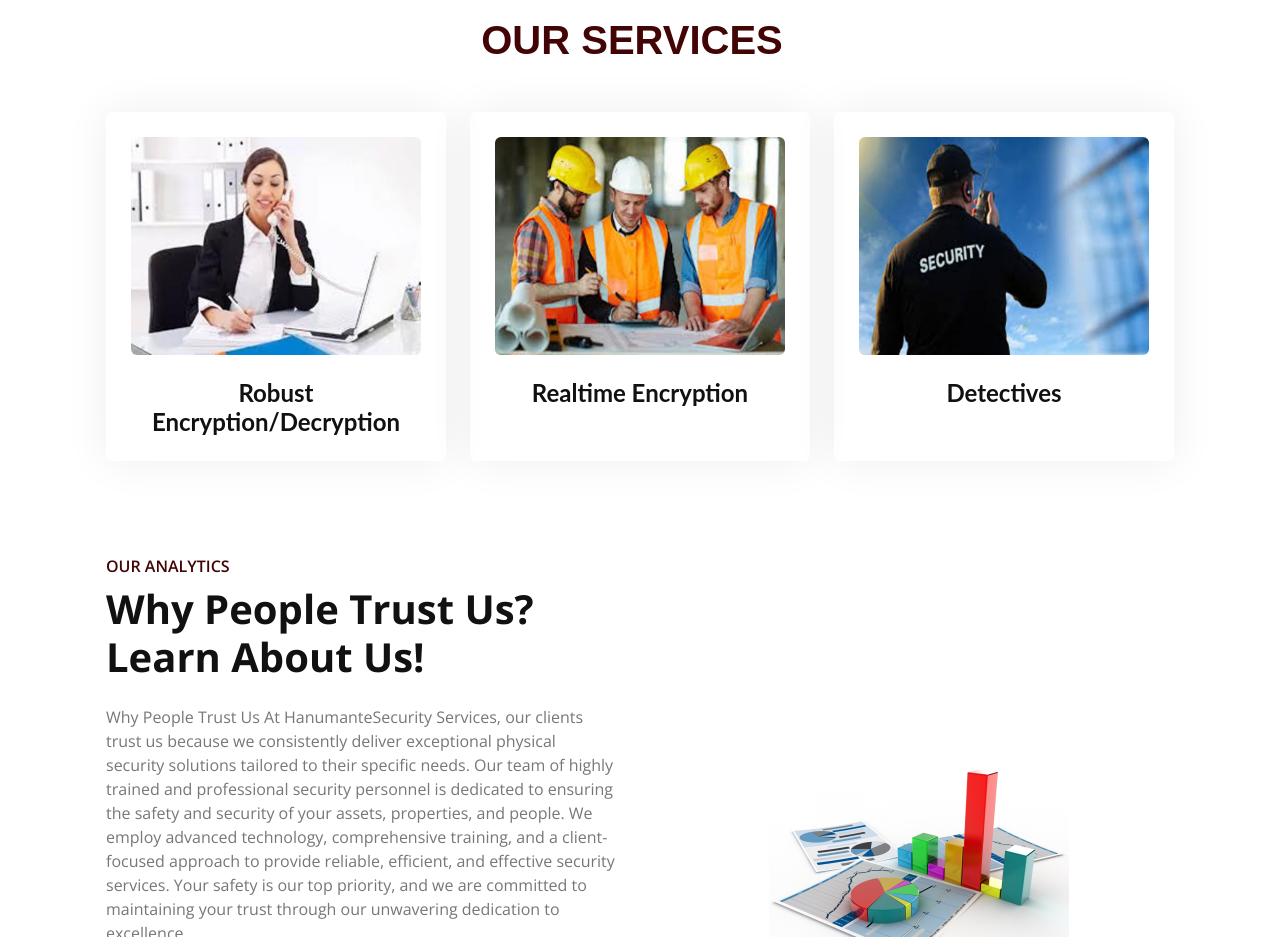
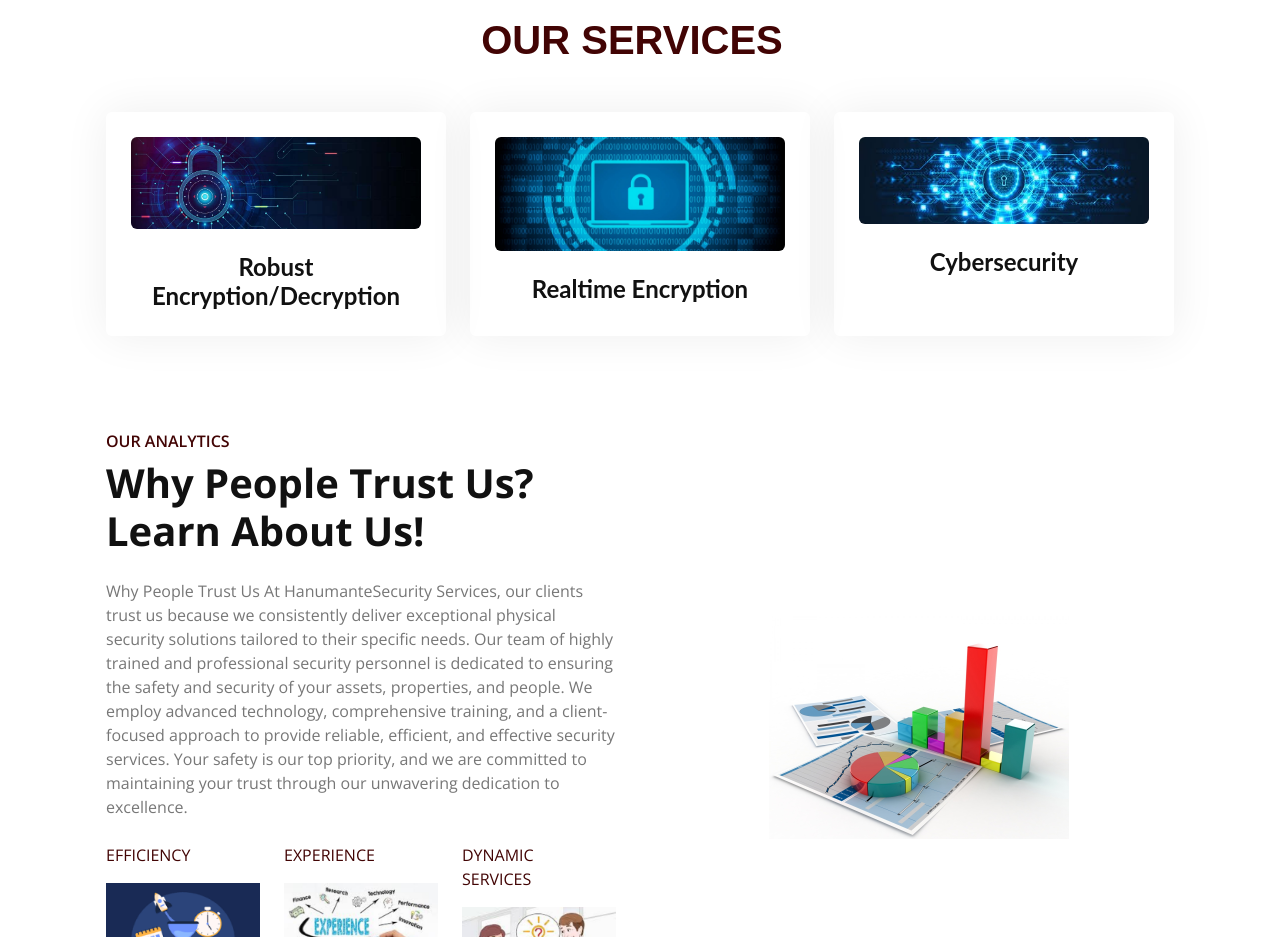
Before and after one commit to CosmoAdiX/SIHFinaleWorking, a plain HTML site: page index.html in a window 1280 px wide. Shown: the part 1980-2917 px from the top of the page. Drawn offline with nearby package versions, Linux system fonts and the light colour scheme.

Commit message:
again photo change

```diff
--- a/index.html
+++ b/index.html
@@ -272,20 +272,20 @@
             <div class="row g-4">
                 <div class="col-lg-4 col-md-6 wow fadeInUp" data-wow-delay="0.1s">
                     <a class="service-item d-block rounded text-center h-100 p-4">
-                        <img class="img-fluid rounded mb-4" src="./services/assi.jpg" alt="">
+                        <img class="img-fluid rounded mb-4" src="./26B98C798D3F4C1BDFC9886A5A277504.jpg" alt="">
                         <h4 class="mb-0" style="font-family: 'Lato', sans-serif; font-weight: 700;">Robust Encryption/Decryption</h4>
                     </a>
                 </div>
                 <div class="col-lg-4 col-md-6 wow fadeInUp" data-wow-delay="0.3s">
                     <a class="service-item d-block rounded text-center h-100 p-4" >
-                        <img class="img-fluid rounded mb-4" src="./services/sup.jpg" alt="">
+                        <img class="img-fluid rounded mb-4" src="./ransomware-header.jpg" alt="">
                         <h4 class="mb-0" style="font-family: 'Lato', sans-serif; font-weight: 700;">Realtime Encryption</h4>
                     </a>
                 </div>
                 <div class="col-lg-4 col-md-6 wow fadeInUp" data-wow-delay="0.5s">
                     <a class="service-item d-block rounded text-center h-100 p-4">
-                        <img class="img-fluid rounded mb-4" src="./sec.jpg" alt="">
-                        <h4 class="mb-0" style="font-family: 'Lato', sans-serif; font-weight: 700;">Detectives</h4>
+                        <img class="img-fluid rounded mb-4" src="./images (1).jpg" alt="">
+                        <h4 class="mb-0" style="font-family: 'Lato', sans-serif; font-weight: 700;">Cybersecurity</h4>
                     </a>
                 </div>
             </div>
```
Also changed, not shown: 26B98C798D3F4C1BDFC9886A5A277504.jpg (added), images (1).jpg (added), images.jpg (added), ransomware-header.jpg (added).
